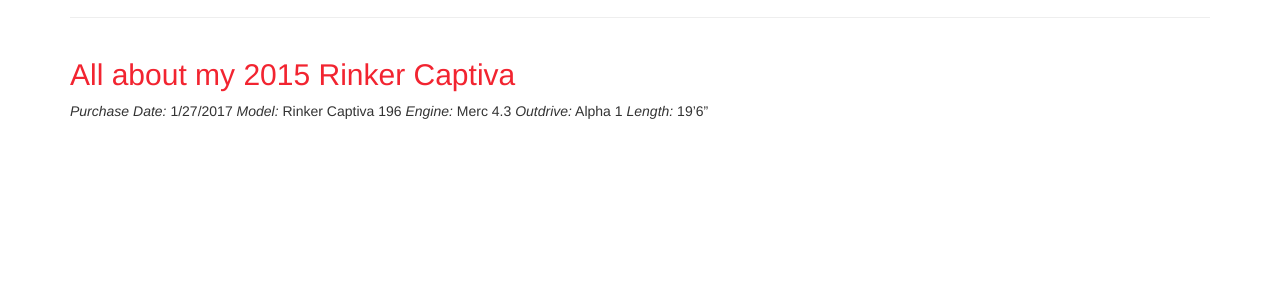
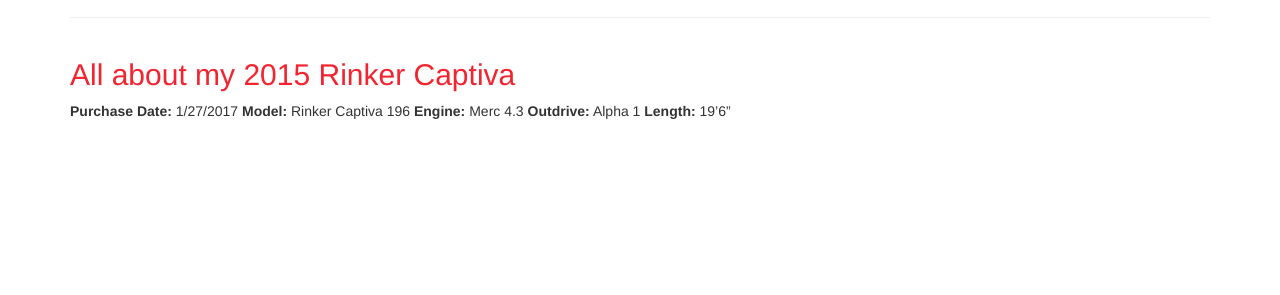
Before and after one commit to huettemanj/huettemanj.github.io, a Jekyll site: the page built from Rinker.md, in a window 1280 px wide. Shown: the part 154-449 px from the top of the page. Built offline with Jekyll 4.4.1, drawn with Linux system fonts in a browser that asks for light colours; nearby versions of some CDN libraries.

Commit message:
made changes

```diff
--- a/Rinker.md
+++ b/Rinker.md
@@ -8,8 +8,8 @@ sitemap: false
 
 ## All about my 2015 Rinker Captiva ##
 
-*Purchase Date:* 1/27/2017
-*Model:* Rinker Captiva 196
-*Engine:* Merc 4.3
-*Outdrive:* Alpha 1
-*Length:* 19'6"
+**Purchase Date:** 1/27/2017
+**Model:** Rinker Captiva 196
+**Engine:** Merc 4.3
+**Outdrive:** Alpha 1
+**Length:** 19'6"
```
Also changed, not shown: 1 other file.
